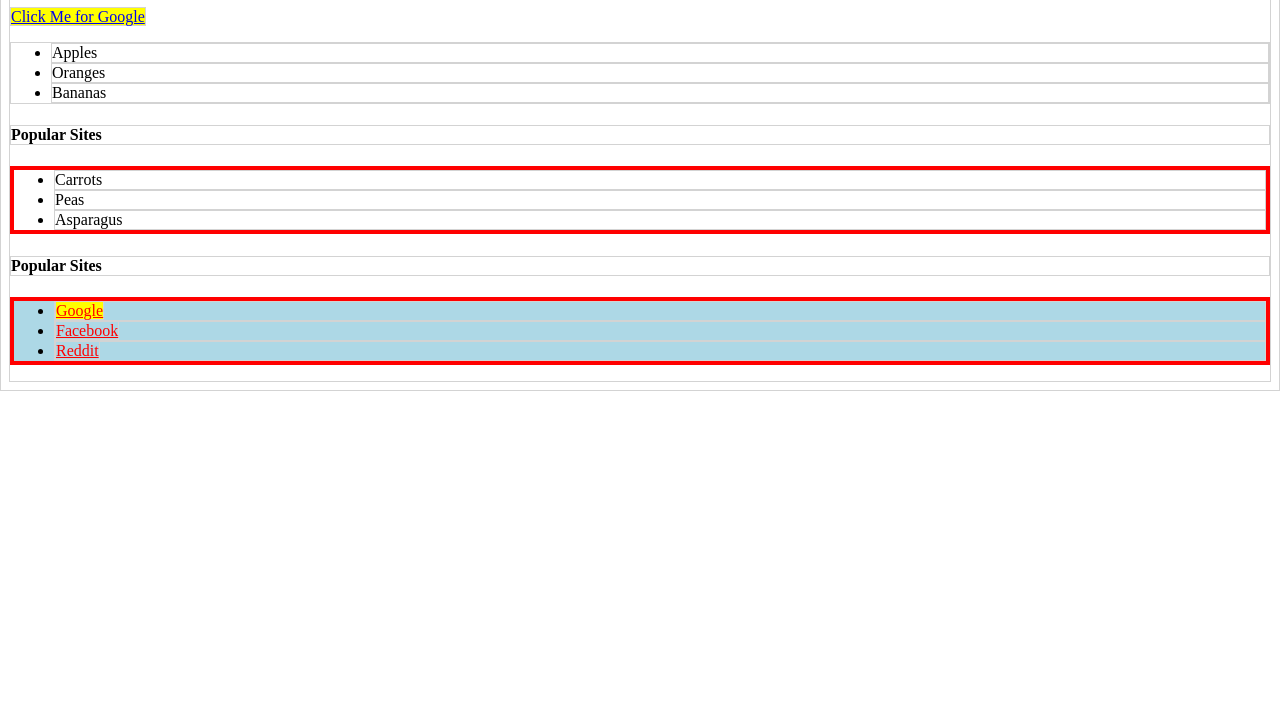
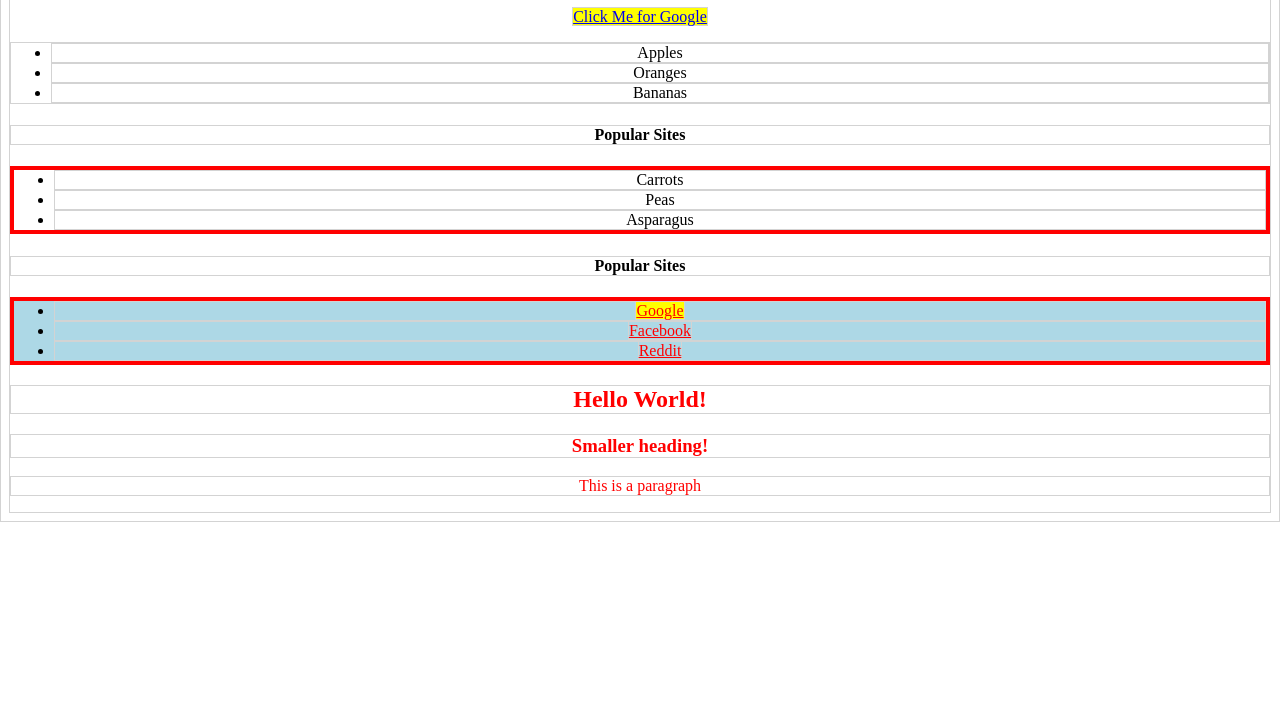
Before and after one commit to codespark-gif/web2Basic, a plain HTML site: page selectors.html in a window 1280 px wide. Shown: the part 84-800 px from the top of the page. Drawn offline with Linux system fonts and the light colour scheme.

Commit message:
more about selectors element

```diff
--- a/selectors.css
+++ b/selectors.css
@@ -1,3 +1,12 @@
+ h2,h3,p {
+    color: red;
+ }
+
+ body {
+
+    text-align: center;
+}
+
 /*star*/
 * {
     border: 1px solid lightgray;
--- a/selectors.html
+++ b/selectors.html
@@ -31,6 +31,9 @@
         <li><a href="https://www.facebook.com">Facebook</a></li>
         <li><a href="https://www.reddit.com">Reddit</a></li>
     </ul>
+   <h2>Hello World!</h2>
+   <h3>Smaller heading!</h3>
+   <p>This is a paragraph</p>
 
 </body>
 </html>
```
